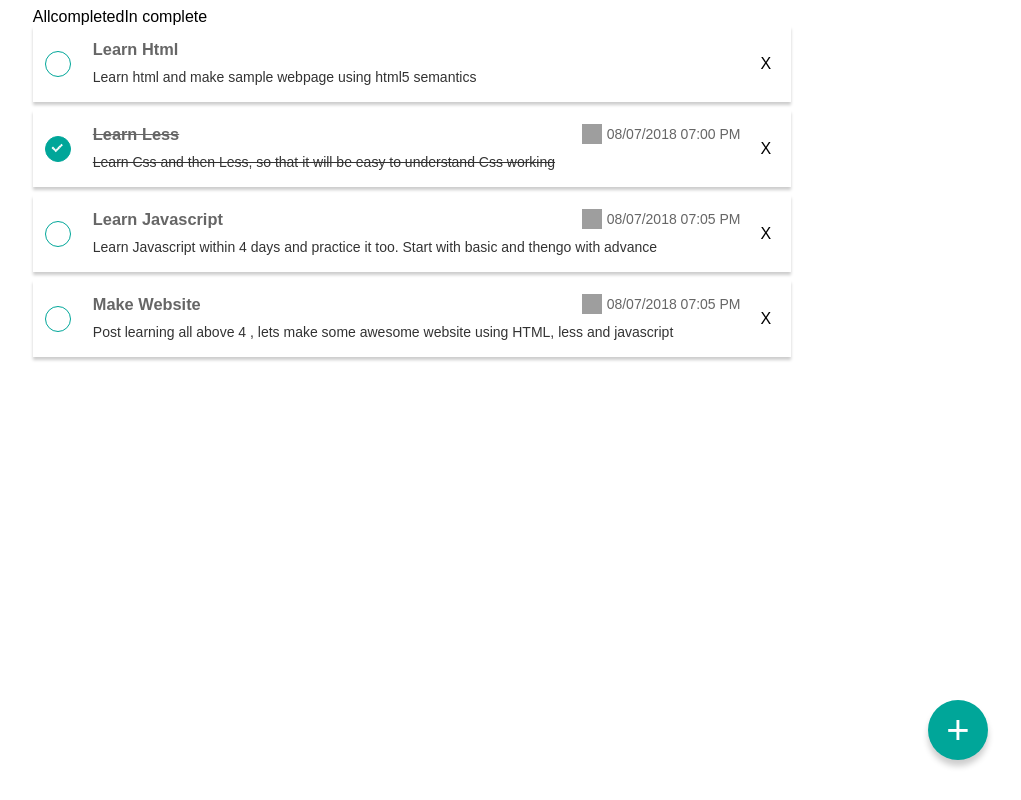
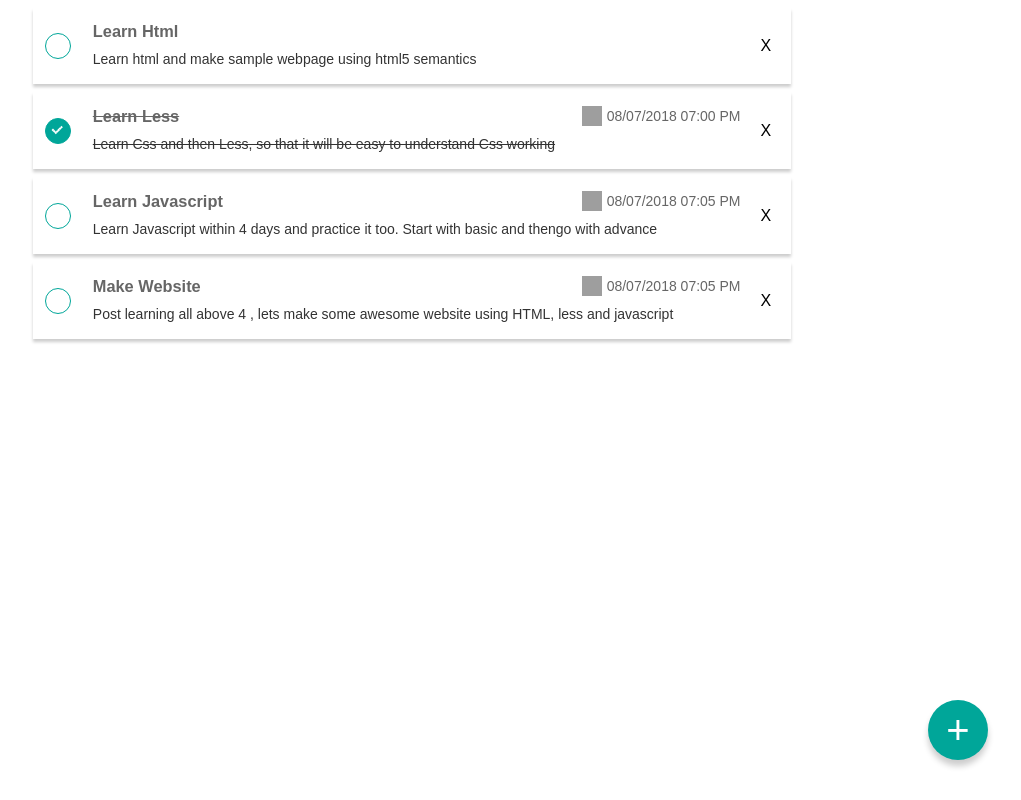
Before and after one commit to khushi511/ToDoList, a React app: page / in a window 1280 px wide. Shown: the whole page, without its empty margins (228-1249 px from the left). Built offline with nearby package versions, Linux system fonts and the light colour scheme; grey boxes are pictures that could not be loaded.

Commit message:
Filter Tabs commented

```diff
--- a/src/components/ToDoList/index.js
+++ b/src/components/ToDoList/index.js
@@ -33,6 +33,11 @@ class ToDoList extends React.Component{
 			}, diff*1000);
 		}
 	}
+	componentDidMount(){
+		if(!localStorage.getItem('toDoList')){
+			localStorage.setItem("toDoList", JSON.stringify(this.props.toDoList));
+		}
+	}
 
 	openEditListItem(e, listItem){
 		let newObj = Object.assign({}, this.state, {editPanelActive: true}, {listItem: listItem});
@@ -60,9 +65,10 @@ class ToDoList extends React.Component{
 						<AddList onClose={this.onClose} listItem={this.state.listItem} />
 					</Modal>
 				}
-				<a id={AppConstants.Tabs.All} onClick={this.onTabChanged}>All</a>
+				{/* Tab wise Filter */}
+				{/* <a id={AppConstants.Tabs.All} onClick={this.onTabChanged}>All</a>
 				<a id={AppConstants.Tabs.Completed} onClick={this.onTabChanged}>completed</a>
-				<a id={AppConstants.Tabs.InComplete} onClick={this.onTabChanged}>In complete</a>
+				<a id={AppConstants.Tabs.InComplete} onClick={this.onTabChanged}>In complete</a> */}
 				<ul className="todo-list">
 				{
 					this.props.toDoList && this.props.toDoList.length > 0 && this.props.toDoList.map((listItem, i) => {
```
